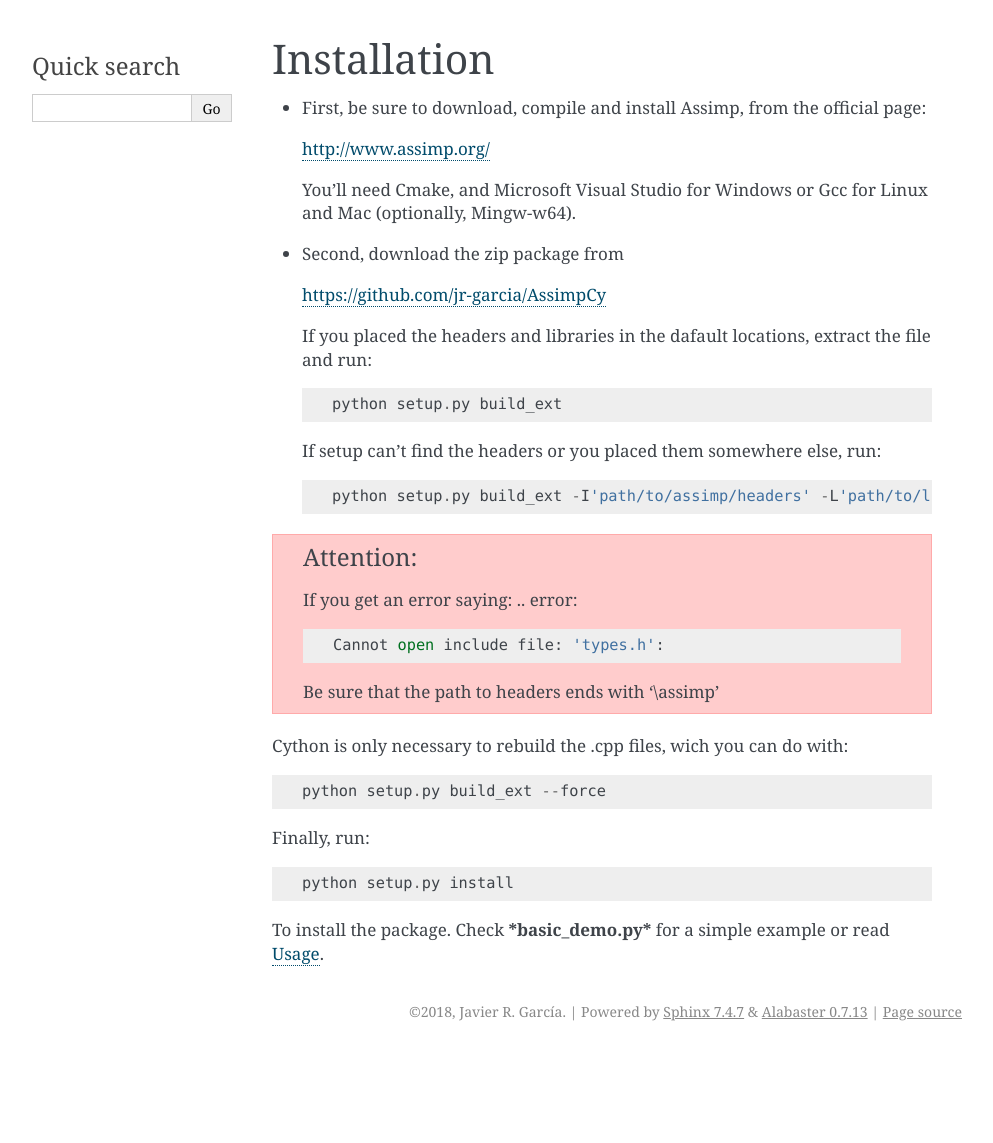
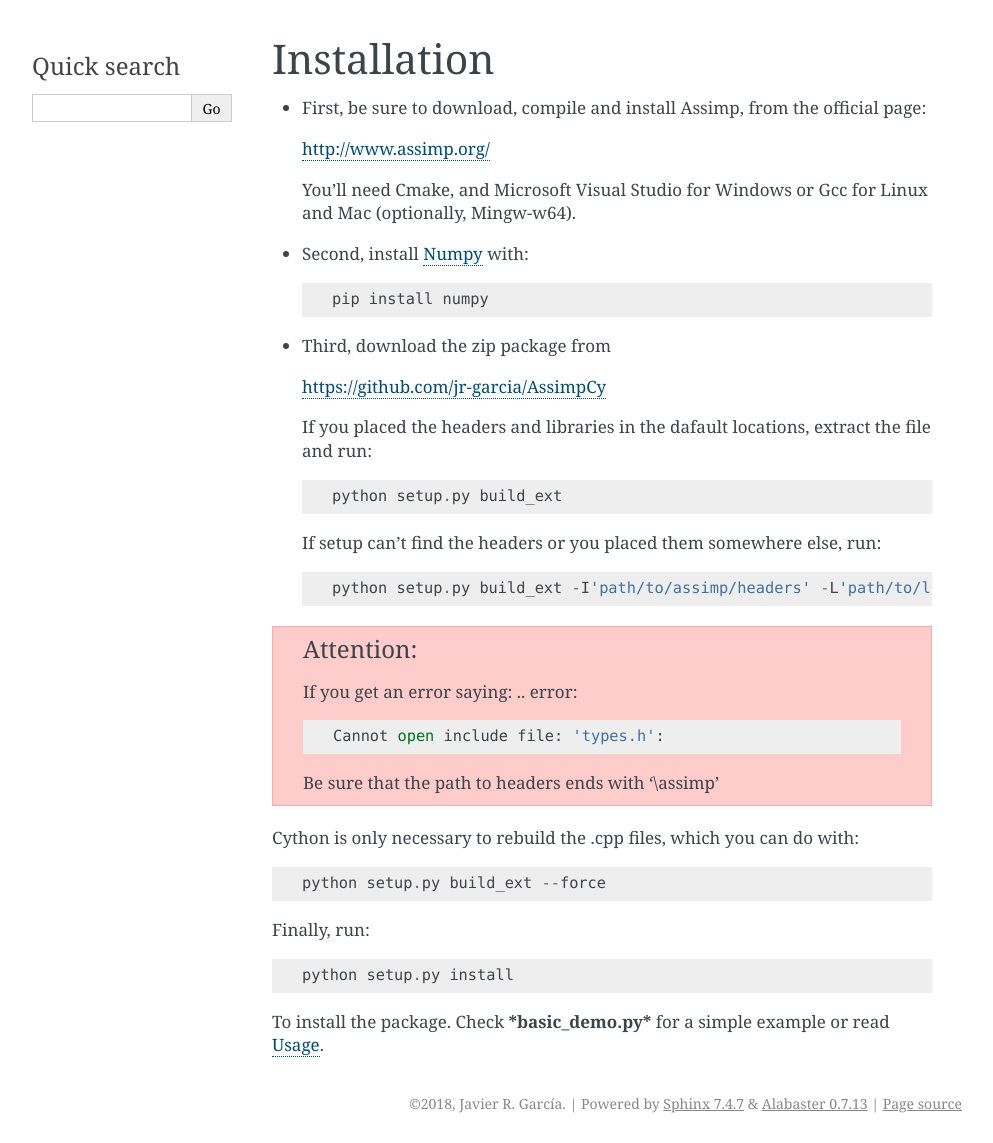
Before and after one commit to jr-garcia/AssimpCy, a Sphinx documentation site: the page built from docs/install.rst, in a window 1280 px wide. Shown: the whole page, without its empty margins (148-1141 px from the left). Built offline with Sphinx 7.4.7, drawn with Linux system fonts in a browser that asks for light colours; before the commit the page ends 1051 px from its top, so only the background shows below that.

Commit message:
Add missing requirement.

```diff
--- a/docs/install.rst
+++ b/docs/install.rst
@@ -7,7 +7,11 @@ Installation
 
   You'll need Cmake, and Microsoft Visual Studio for Windows or Gcc for Linux and Mac (optionally, Mingw-w64).
 
-* Second, download the zip package from
+* Second, install `Numpy <http://www.numpy.org/>`_ with::
+
+      pip install numpy
+
+* Third, download the zip package from
 
   https://github.com/jr-garcia/AssimpCy
 
@@ -27,7 +31,7 @@ Installation
 
     Be sure that the path to headers ends with '\\assimp'
 
-Cython is only necessary to rebuild the .cpp files, wich you can do with::
+Cython is only necessary to rebuild the .cpp files, which you can do with::
 
     python setup.py build_ext --force
 
```
